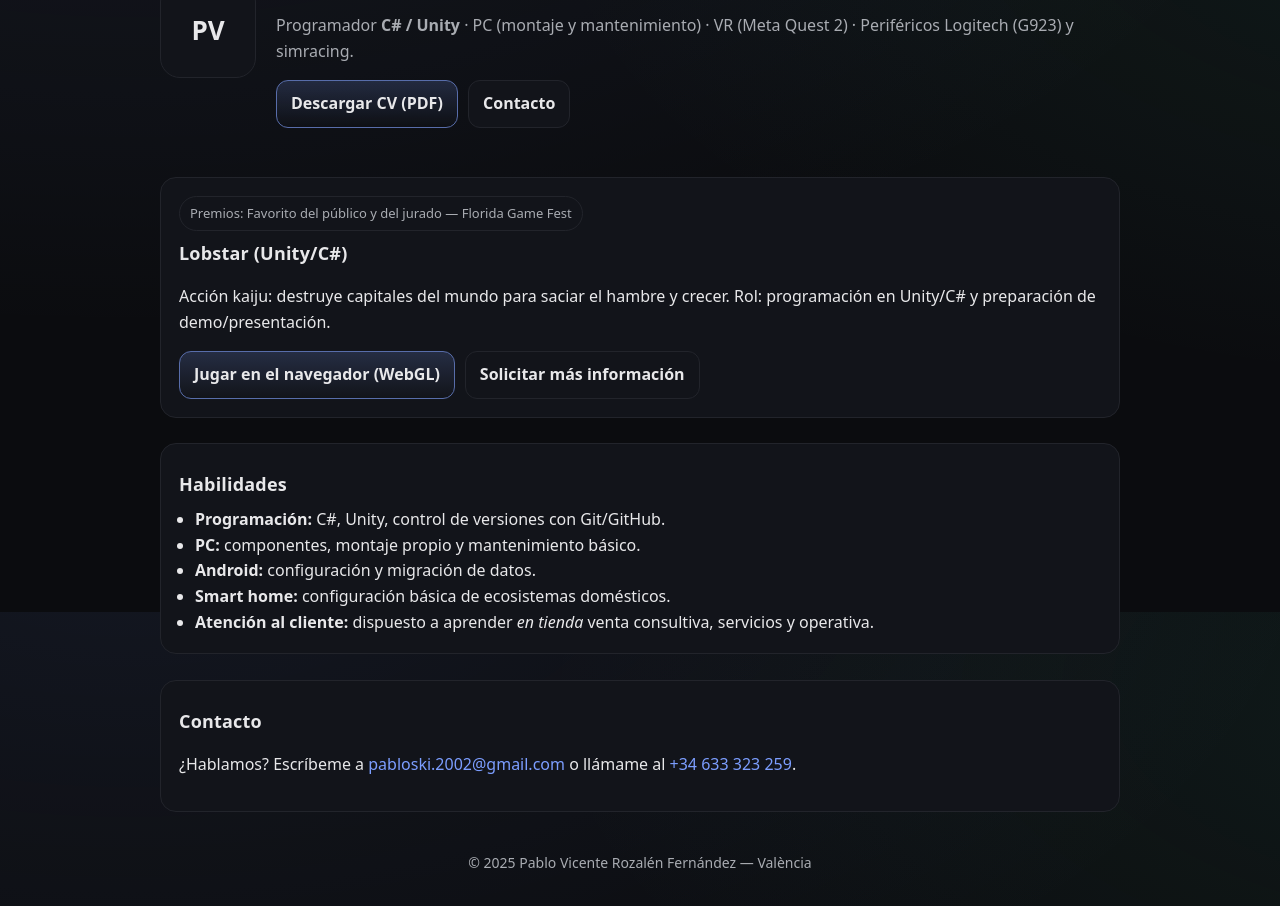
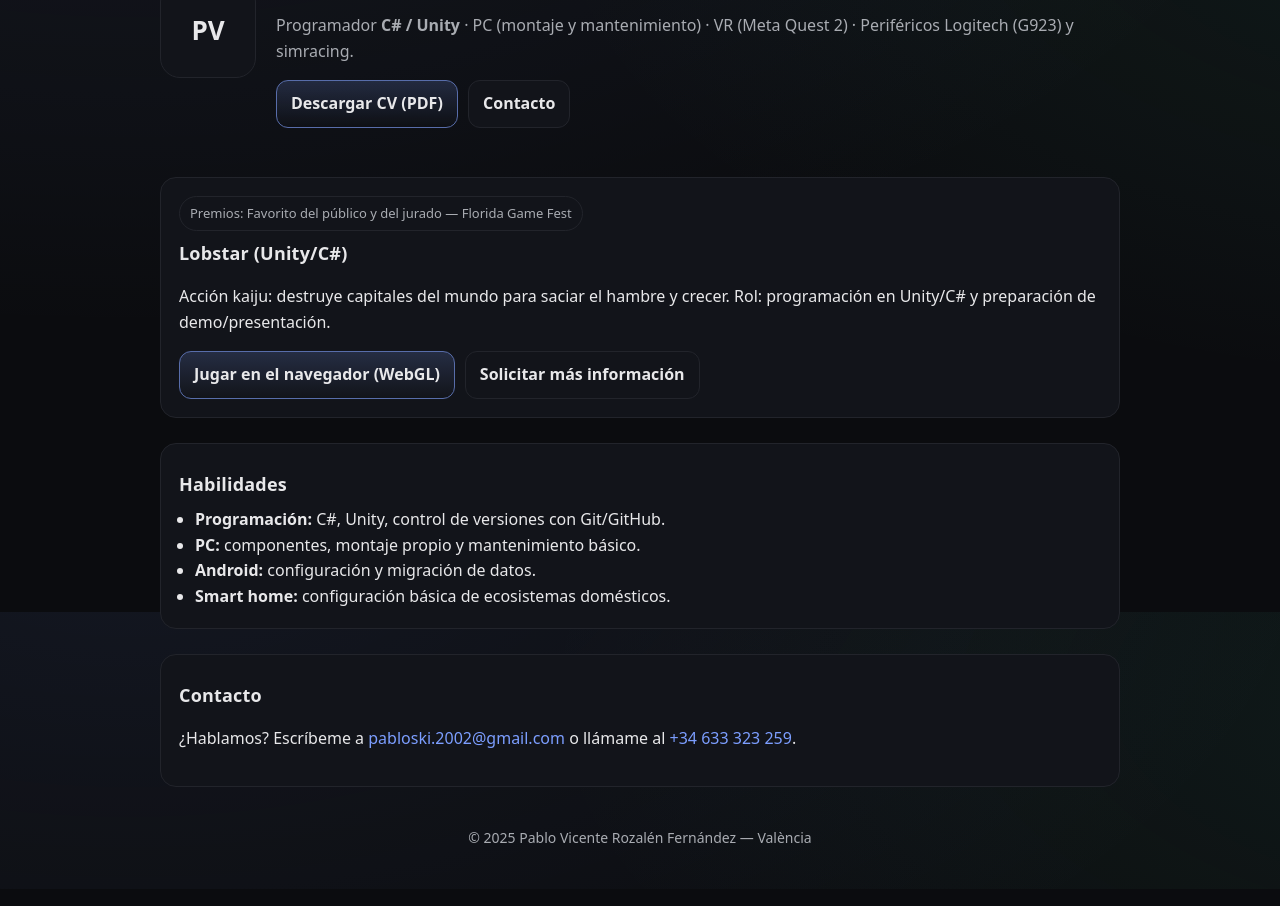
Before and after one commit to theflash48/theflash48.github.io, a plain HTML site: page index.html in a window 1280 px wide. Shown: the part 188-1094 px from the top of the page. Drawn offline with Linux system fonts and the light colour scheme.

Commit message:
Update index.html

```diff
--- a/index.html
+++ b/index.html
@@ -113,7 +113,6 @@
                 <li><strong>PC:</strong> componentes, montaje propio y mantenimiento básico.</li>
                 <li><strong>Android:</strong> configuración y migración de datos.</li>
                 <li><strong>Smart home:</strong> configuración básica de ecosistemas domésticos.</li>
-                <li><strong>Atención al cliente:</strong> dispuesto a aprender <em>en tienda</em> venta consultiva, servicios y operativa.</li>
             </ul>
         </div>
     </section>
```
